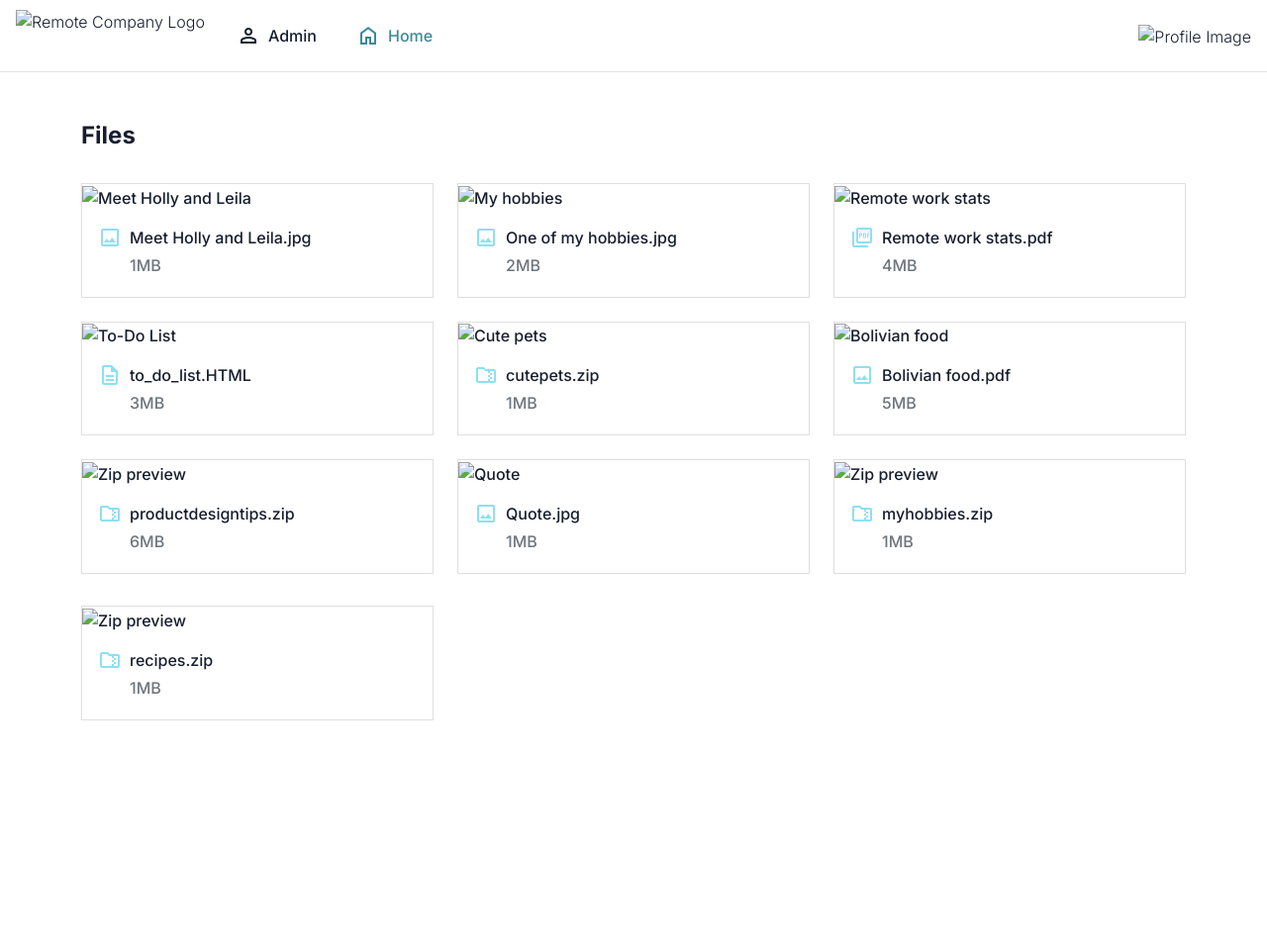
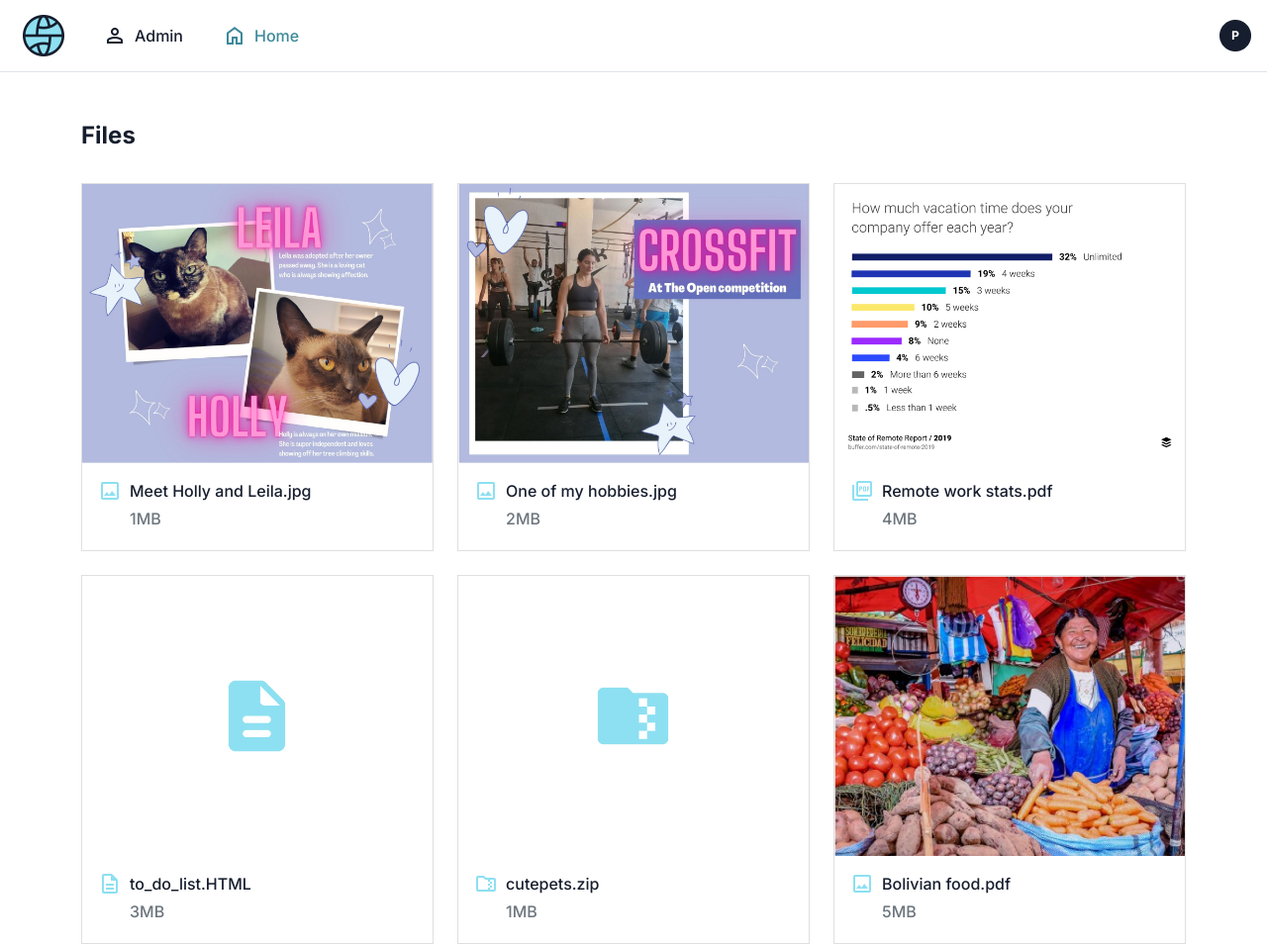
Before and after one commit to paulinapaz/the_remote_company_test, a plain HTML site: page home.html in a window 1280 px wide. Shown: the top 957 px of the page at 99% size. Before the commit the page ends 800 px from the top, so only its background shows below. Drawn offline with nearby package versions, Linux system fonts and the light colour scheme; the site is published under a folder, as on GitHub Pages, so addresses that start at the root find nothing.

Commit message:
Fix broken images paths

```diff
--- a/home.html
+++ b/home.html
@@ -28,7 +28,7 @@
 
     <nav class="navbar fixed-top border-bottom bg-white">
         <div class="navbar-inner d-flex">
-            <div class="px-3"><img src="/images/remote-logo.jpg" alt="Remote Company Logo"></div>
+            <div class="px-3"><img src="./images/remote-logo.jpg" alt="Remote Company Logo"></div>
 
             <a href="index.html" class="d-flex p-3">
                 <span class="material-symbols-outlined">person</span>
@@ -42,7 +42,7 @@
 
         </div>
 
-        <div class="px-3"><img src="/images/profile.jpg" alt="Profile Image"></div>
+        <div class="px-3"><img src="./images/profile.jpg" alt="Profile Image"></div>
     </nav>
 
     <!-- Row 1 -->
@@ -56,7 +56,7 @@
             <div class="col-md-4 my-3">
                 <div class="card rounded-0">
                     <a href="#">
-                        <img class="card-img-top rounded-0" src="/images/img1.jpg" alt="Meet Holly and Leila">
+                        <img class="card-img-top rounded-0" src="./images/img1.jpg" alt="Meet Holly and Leila">
                         <div class="card-body d-flex">
                             <span class="material-symbols-outlined align-middle table-icon">photo</span>
                             <div>
@@ -71,7 +71,7 @@
             <div class="col-md-4 my-3">
                 <div class="card rounded-0">
                     <a href="#">
-                        <img class="card-img-top rounded-0" src="/images/img2.jpg" alt="My hobbies">
+                        <img class="card-img-top rounded-0" src="./images/img2.jpg" alt="My hobbies">
                         <div class="card-body d-flex">
                             <span class="material-symbols-outlined align-middle table-icon">photo</span>
                             <div>
@@ -86,7 +86,7 @@
             <div class="col-md-4 my-3">
                 <div class="card rounded-0">
                     <a href="#">
-                        <img class="card-img-top rounded-0" src="/images/img3.jpg" alt="Remote work stats">
+                        <img class="card-img-top rounded-0" src="./images/img3.jpg" alt="Remote work stats">
                         <div class="card-body d-flex">
                             <span class="material-symbols-outlined align-middle table-icon">picture_as_pdf</span>
                             <div>
@@ -104,7 +104,7 @@
             <div class="col-md-4 my-2">
                 <div class="card rounded-0" >
                     <a href="#">
-                        <img class="card-img-top rounded-0" src="/images/htmlimg.jpg" alt="To-Do List">
+                        <img class="card-img-top rounded-0" src="./images/htmlimg.jpg" alt="To-Do List">
                         <div class="card-body d-flex">
                             <span class="material-symbols-outlined align-middle table-icon">description</span>
                             <div>
@@ -119,7 +119,7 @@
             <div class="col-md-4 my-2">
                 <div class="card rounded-0">
                     <a href="#">
-                        <img class="card-img-top rounded-0" src="/images/zipimg.jpg" alt="Cute pets">
+                        <img class="card-img-top rounded-0" src="./images/zipimg.jpg" alt="Cute pets">
                         <div class="card-body d-flex">
                             <span class="material-symbols-outlined align-middle table-icon">folder_zip</span>
                             <div>
@@ -134,7 +134,7 @@
             <div class="col-md-4 my-2">
                 <div class="card rounded-0">
                     <a href="#">
-                        <img class="card-img-top rounded-0" src="/images/img5.jpg" alt="Bolivian food">
+                        <img class="card-img-top rounded-0" src="./images/img5.jpg" alt="Bolivian food">
                         <div class="card-body d-flex">
                             <span class="material-symbols-outlined align-middle table-icon">photo</span>
                             <div>
@@ -152,7 +152,7 @@
             <div class="col-md-4 my-3">
                 <div class="card rounded-0" >
                     <a href="#">
-                        <img class="card-img-top rounded-0" src="/images/zipimg.jpg" alt="Zip preview">
+                        <img class="card-img-top rounded-0" src="./images/zipimg.jpg" alt="Zip preview">
                         <div class="card-body d-flex">
                             <span class="material-symbols-outlined align-middle table-icon">folder_zip</span>
                             <div>
@@ -167,7 +167,7 @@
             <div class="col-md-4 my-3">
                 <div class="card rounded-0">
                     <a href="#">
-                        <img class="card-img-top rounded-0" src="/images/img6.jpg" alt="Quote">
+                        <img class="card-img-top rounded-0" src="./images/img6.jpg" alt="Quote">
                         <div class="card-body d-flex">
                             <span class="material-symbols-outlined align-middle table-icon">photo</span>
                             <div>
@@ -182,7 +182,7 @@
             <div class="col-md-4 my-3">
                 <div class="card rounded-0" >
                     <a href="#">
-                        <img class="card-img-top rounded-0" src="/images/zipimg.jpg" alt="Zip preview">
+                        <img class="card-img-top rounded-0" src="./images/zipimg.jpg" alt="Zip preview">
                         <div class="card-body d-flex">
                             <span class="material-symbols-outlined align-middle table-icon">folder_zip</span>
                             <div>
@@ -201,7 +201,7 @@
             <div class="col-md-4 my-3">
                 <div class="card rounded-0" >
                     <a href="#">
-                        <img class="card-img-top rounded-0" src="/images/zipimg.jpg" alt="Zip preview">
+                        <img class="card-img-top rounded-0" src="./images/zipimg.jpg" alt="Zip preview">
                         <div class="card-body d-flex">
                             <span class="material-symbols-outlined align-middle table-icon">folder_zip</span>
                             <div>
```
Also changed, not shown: index.html (+3 -3 lines).
